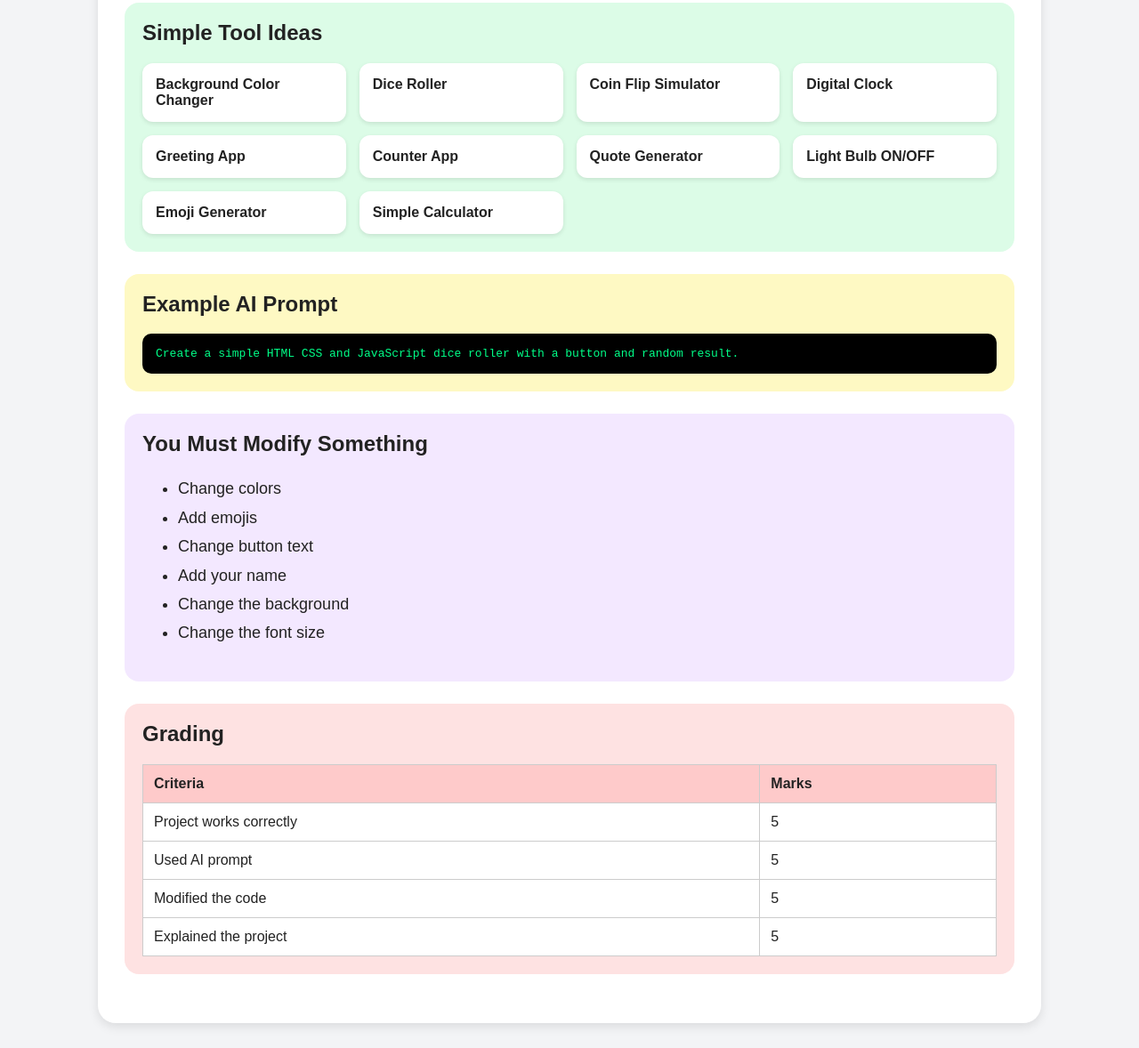
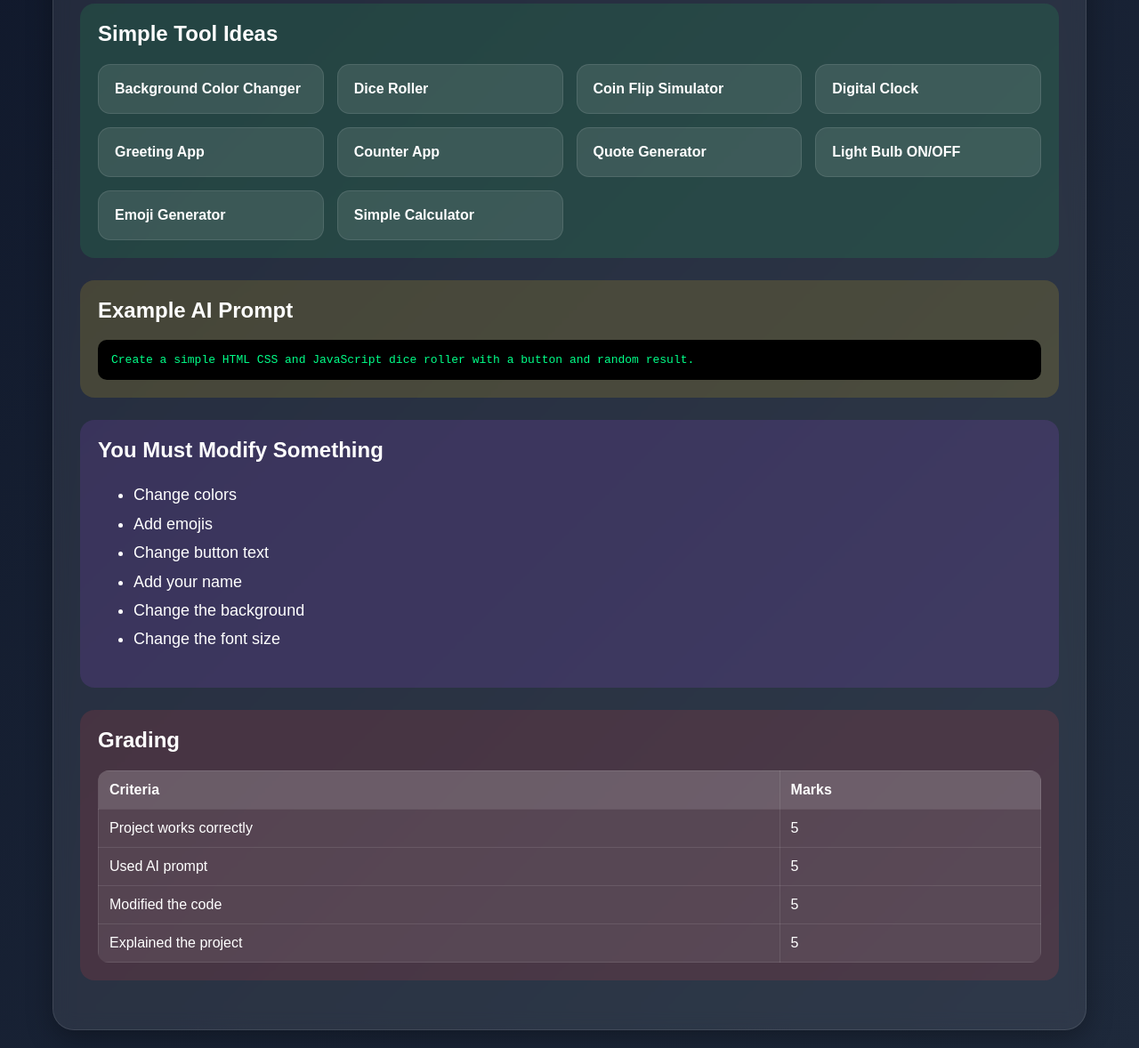
Before and after one commit to hwedi/ai-task, a plain HTML site: page index.html in a window 1280 px wide. Shown: the part 442-1620 px from the top of the page at 89% size. Drawn offline with Linux system fonts and the light colour scheme.

Commit message:
Enhance styles in index.html for better UI
Updated styles for improved aesthetics and readability.

```diff
--- a/index.html
+++ b/index.html
@@ -7,19 +7,22 @@
   <style>
     body {
       font-family: Arial, sans-serif;
-      background: #f3f4f6;
+      background: linear-gradient(135deg, #0f172a, #1e293b);
       margin: 0;
       padding: 20px;
-      color: #222;
+      color: white;
+      min-height: 100vh;
     }
 
     .container {
-      max-width: 1000px;
+      max-width: 1100px;
       margin: auto;
-      background: white;
+      background: rgba(255,255,255,0.08);
+      backdrop-filter: blur(10px);
       padding: 30px;
-      border-radius: 20px;
-      box-shadow: 0 4px 12px rgba(0,0,0,0.1);
+      border-radius: 24px;
+      border: 1px solid rgba(255,255,255,0.1);
+      box-shadow: 0 10px 30px rgba(0,0,0,0.3);
     }
 
     h1 {
@@ -34,11 +37,11 @@
       margin-bottom: 25px;
     }
 
-    .blue { background: #dbeafe; }
-    .green { background: #dcfce7; }
-    .yellow { background: #fef9c3; }
-    .purple { background: #f3e8ff; }
-    .red { background: #fee2e2; }
+    .blue { background: rgba(59,130,246,0.15); }
+    .green { background: rgba(34,197,94,0.15); }
+    .yellow { background: rgba(250,204,21,0.15); }
+    .purple { background: rgba(168,85,247,0.15); }
+    .red { background: rgba(239,68,68,0.15); }
 
     h2 {
       margin-top: 0;
@@ -56,11 +59,17 @@
     }
 
     .idea-box {
-      background: white;
-      padding: 15px;
-      border-radius: 12px;
+      background: rgba(255,255,255,0.1);
+      padding: 18px;
+      border-radius: 14px;
       font-weight: bold;
-      box-shadow: 0 2px 5px rgba(0,0,0,0.1);
+      transition: 0.3s;
+      border: 1px solid rgba(255,255,255,0.1);
+    }
+
+    .idea-box:hover {
+      transform: translateY(-5px);
+      background: rgba(255,255,255,0.18);
     }
 
     .prompt {
@@ -75,17 +84,20 @@
     table {
       width: 100%;
       border-collapse: collapse;
-      background: white;
+      background: rgba(255,255,255,0.08);
+      overflow: hidden;
+      border-radius: 12px;
     }
 
     th, td {
-      border: 1px solid #ccc;
+      border: 1px solid rgba(255,255,255,0.1);
       padding: 12px;
       text-align: left;
+      color: white;
     }
 
     th {
-      background: #fecaca;
+      background: rgba(255,255,255,0.12);
     }
   </style>
 </head>
```
